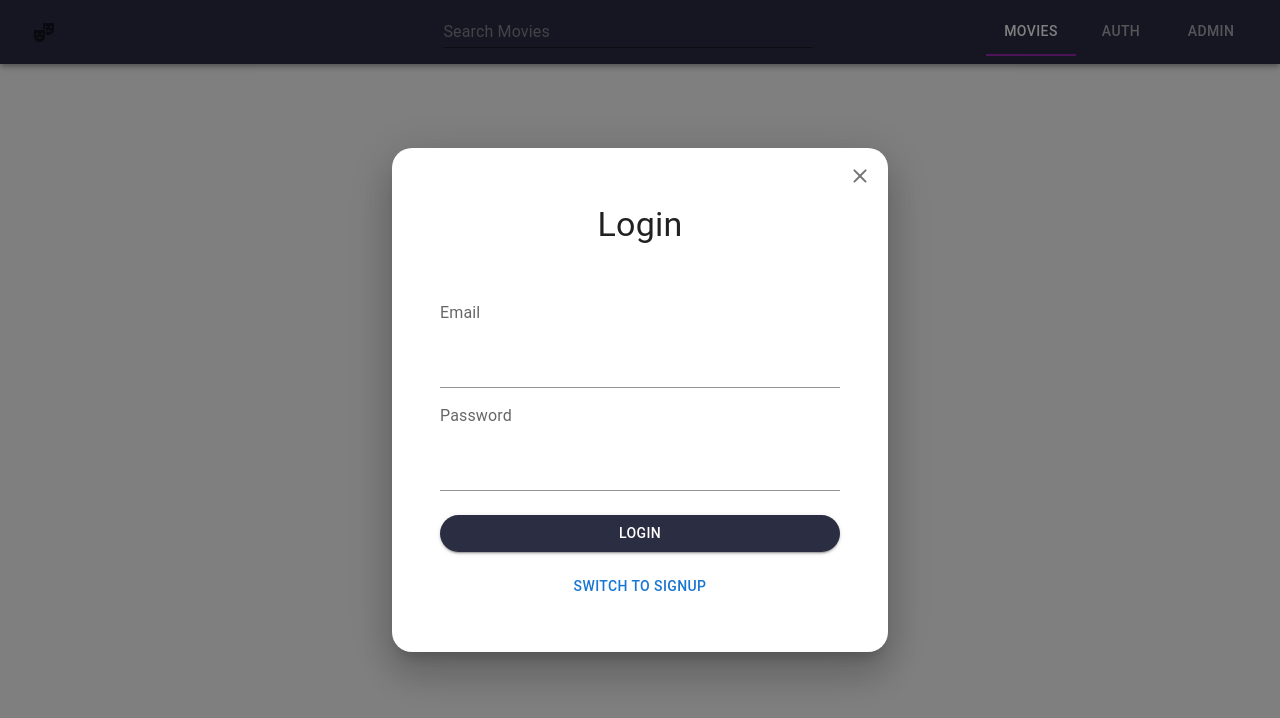
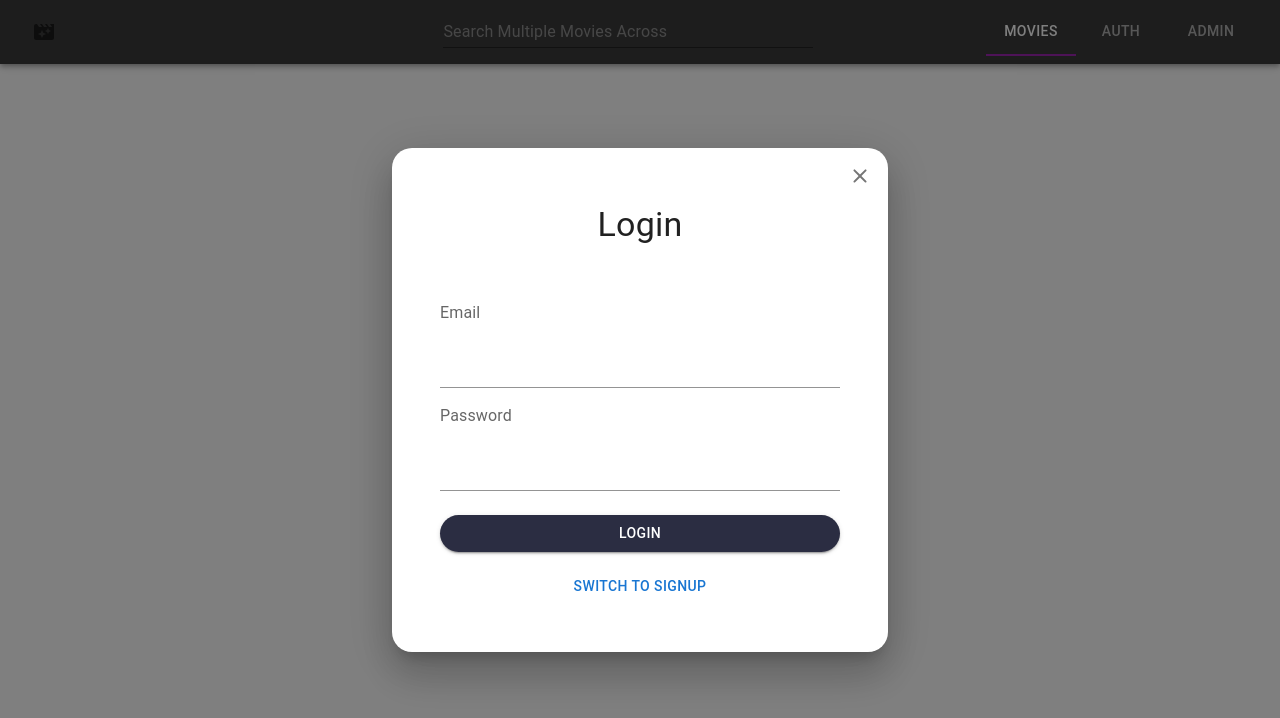
Before and after one commit to prrernaa/movie-booking-application, a React (Create React App) app in the folder movie/: page /auth in a window 1280 px wide. Shown: the top 718 px of the page. Built offline with nearby package versions, Linux system fonts and the light colour scheme; no server answers.

Commit message:
homepage & header change

```diff
--- a/movie/src/App.css
+++ b/movie/src/App.css
@@ -14,7 +14,7 @@
 }
 
 .App-header {
-  background-color: #282c34;
+  background-color:  rgb(59, 59, 59);;
   min-height: 100vh;
   display: flex;
   flex-direction: column;
--- a/movie/src/components/Header.js
+++ b/movie/src/components/Header.js
@@ -9,7 +9,7 @@ import {AppBar,
   Tabs,
   TextField,
   Toolbar} from '@mui/material'
-import TheaterComedyIcon from '@mui/icons-material/TheaterComedy';
+import MovieFilterIcon from '@mui/icons-material/MovieFilter';
 import { getAllMovies } from '../Api-helpers/api-helpers';
 import { Link } from 'react-router-dom';
 import { useDispatch, useSelector } from 'react-redux';
@@ -32,11 +32,11 @@ const Header = () => {
   }
 
   return (
-    <AppBar position='sticky' sx={{bgcolor: "#2b2d42"}}>
+    <AppBar position='sticky' sx={{bgcolor: " rgb(59, 59, 59);"}}>
       <Toolbar>
         <Box width={'20%'}>
         <IconButton LinkComponent={Link} to="/" >
-          <TheaterComedyIcon />
+          <MovieFilterIcon />
         </IconButton>
         </Box>
         <Box width={'30%'} margin={'auto'}>
@@ -44,7 +44,7 @@ const Header = () => {
         freeSolo
         options={movies && movies.map((option) => option.title)}
         renderInput={(params) => (
-        <TextField sx={{input: {color: "white"}}} variant='standard' {...params} placeholder="Search Movies" />)}
+        <TextField sx={{input: {color: "white"}}} variant='standard' {...params} placeholder="Search Multiple Movies Across" />)}
       />
         </Box>
         <Box display={"flex"}>
--- a/movie/src/components/Homepage.js
+++ b/movie/src/components/Homepage.js
@@ -14,7 +14,7 @@ const Homepage = () => {
   return (
    <Box width={'100%'} height={'100%'} margin={'auto'} marginTop={2}>
     <Box margin={'auto'} width={'70%'} height={'40vh'} padding={2}>
-        <img src="https://i.ytimg.com/vi/flXhA8DOi84/maxresdefault.jpg" alt='movie-banner' width={'100%'} height={'100%'} />
+    <img src="https://www.koimoi.com/wp-content/new-galleries/2023/04/priyanka-chopra-jonas-was-better-than-mcu-stars-robert-downey-jr-chris-evans-revealed-citadel-director-joe-russo-01.jpg" alt='movie-banner' width={'100%'} height={'100%'} />
     </Box>
     <Box padding={5} margin={'auto'}>
         <Typography variant='h4' textAlign={"center"}>
@@ -22,7 +22,7 @@ const Homepage = () => {
         </Typography>
         </Box>
         <Box display='flex' margin='auto' width='80%' justifyContent={'center'} flexWrap='wrap'>
-            {movies && movies.slice(0,4).map((movie, index) => (
+            {movies && movies.slice(0,7).map((movie, index) => (
                 <MovieItem id={movie._id}
                 title={movie.title}
                 posterUrl={movie.posterUrl}
```
